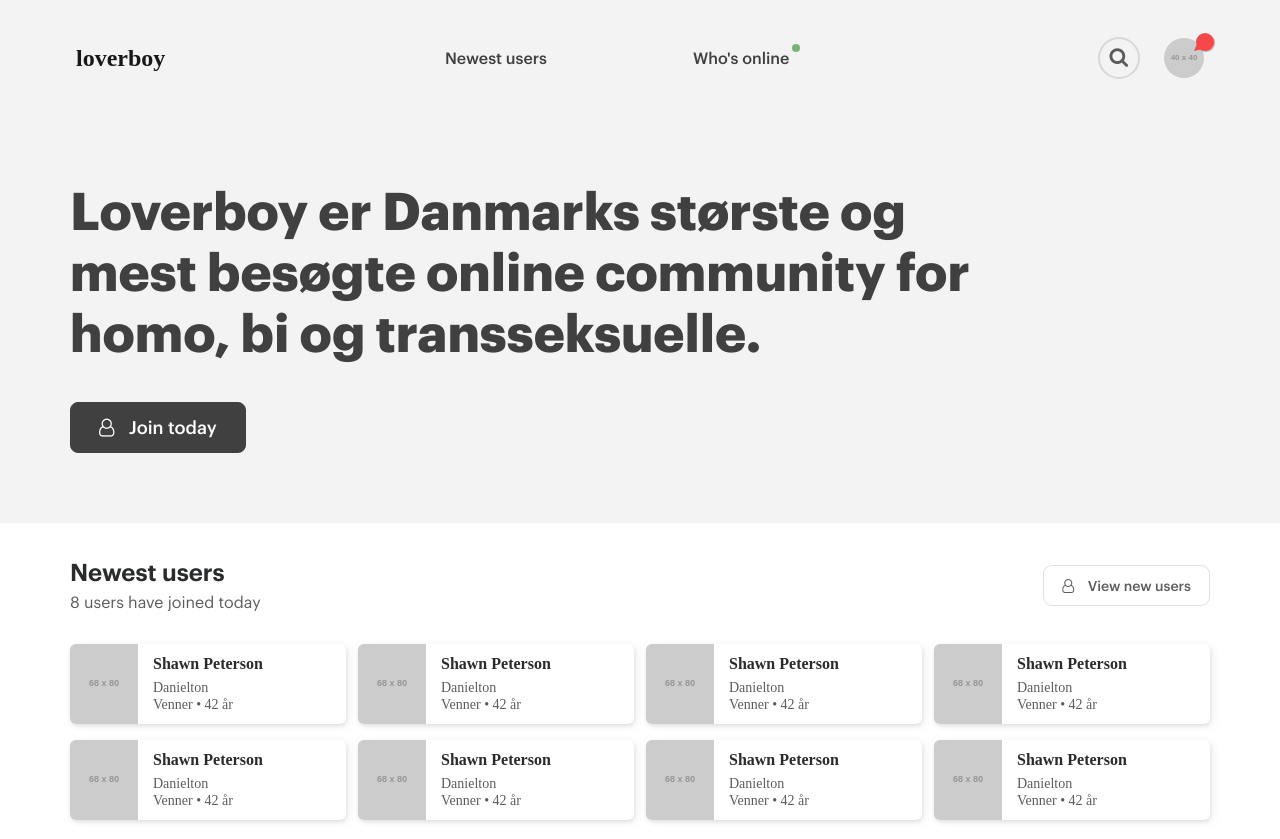
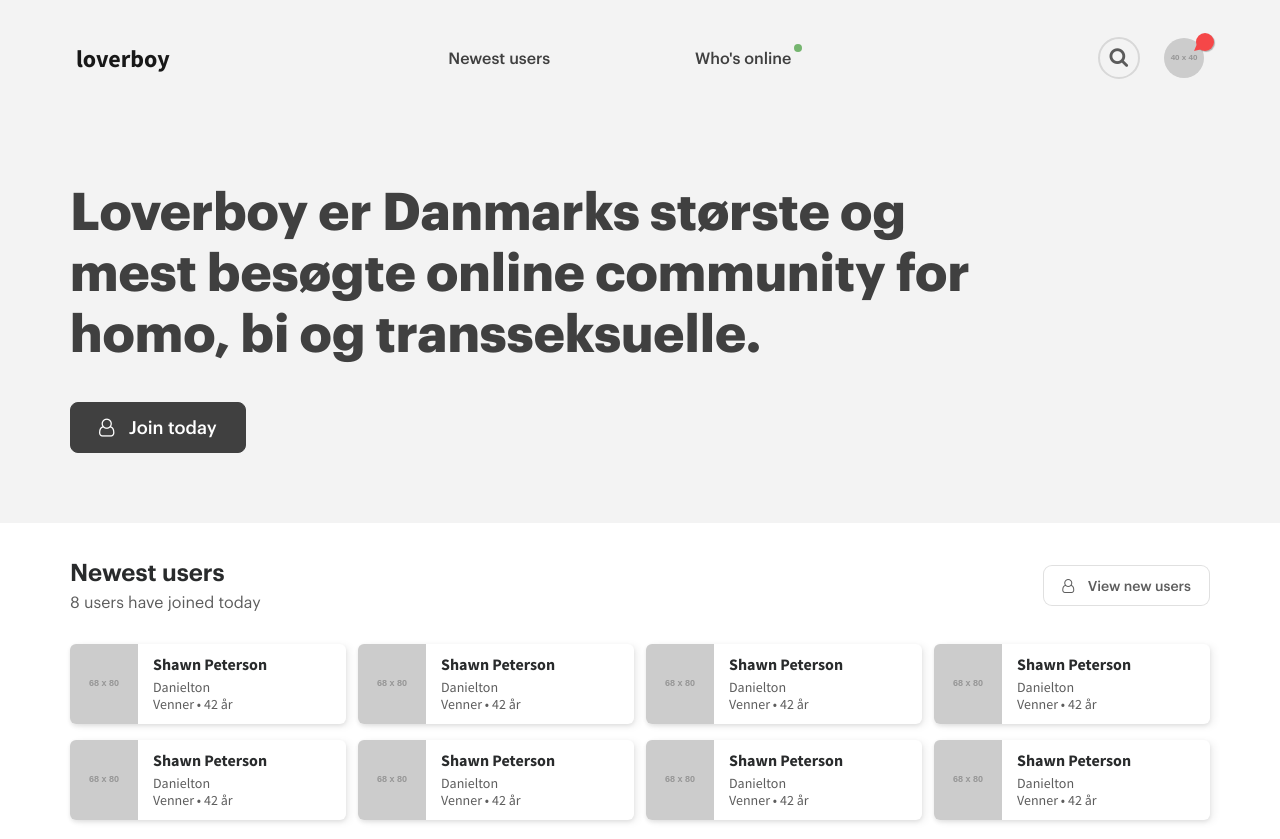
Before and after one commit to rivanavir/loverboy, a plain HTML site: page index.html in a window 1280 px wide. Shown: the top 839 px of the page. Drawn offline with nearby package versions, Linux system fonts and the light colour scheme; placeholder pictures from the web are drawn by us; a script that the page names is missing.

Commit message:
source sans font include

```diff
--- a/index.html
+++ b/index.html
@@ -5,6 +5,7 @@
   <meta name="viewport" content="width=device-width, initial-scale=1.0, maximum-scale=1.0, minimum-scale=1.0">
   <meta http-equiv="X-UA-Compatible" content="ie=edge">
   <link rel="stylesheet" href="https://cdnjs.cloudflare.com/ajax/libs/font-awesome/4.7.0/css/font-awesome.min.css">
+  <link href="https://fonts.googleapis.com/css?family=Source+Sans+Pro:400,700" rel="stylesheet">
   <link rel="stylesheet" href="https://maxcdn.bootstrapcdn.com/bootstrap/4.0.0-alpha.6/css/bootstrap.min.css">
   <link rel="stylesheet" href="./assets/css/style.css">
   <title>Loverboy</title>
```
